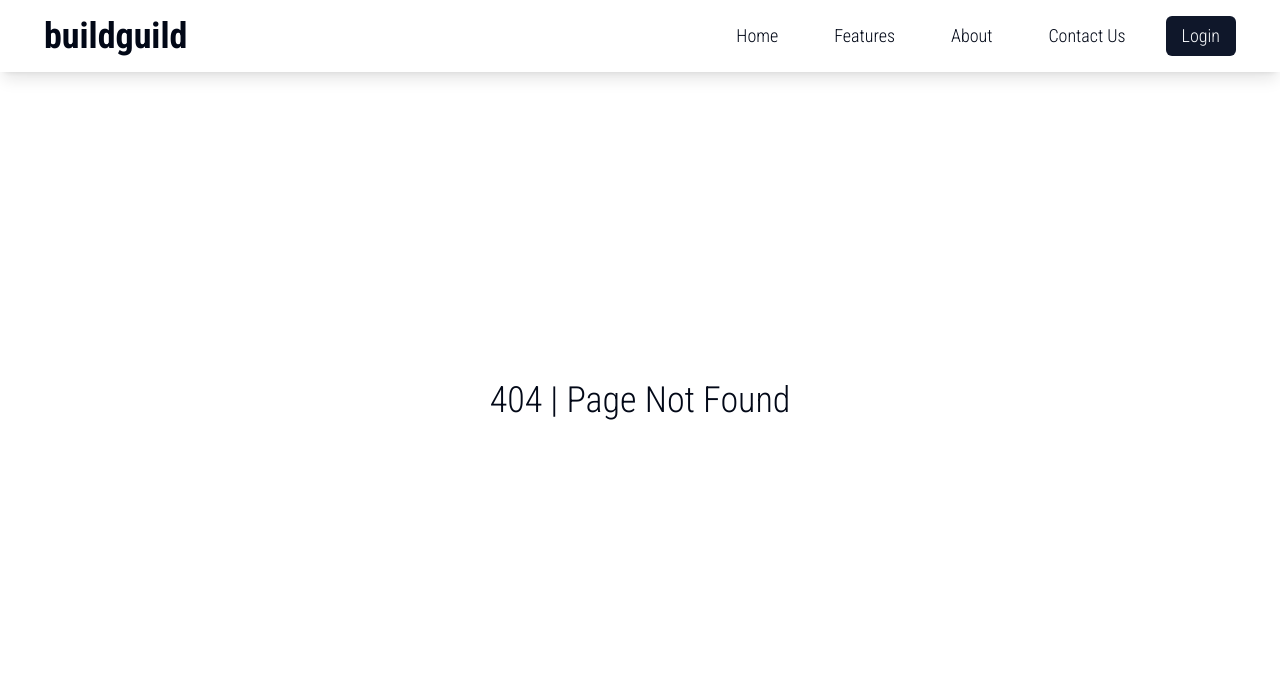
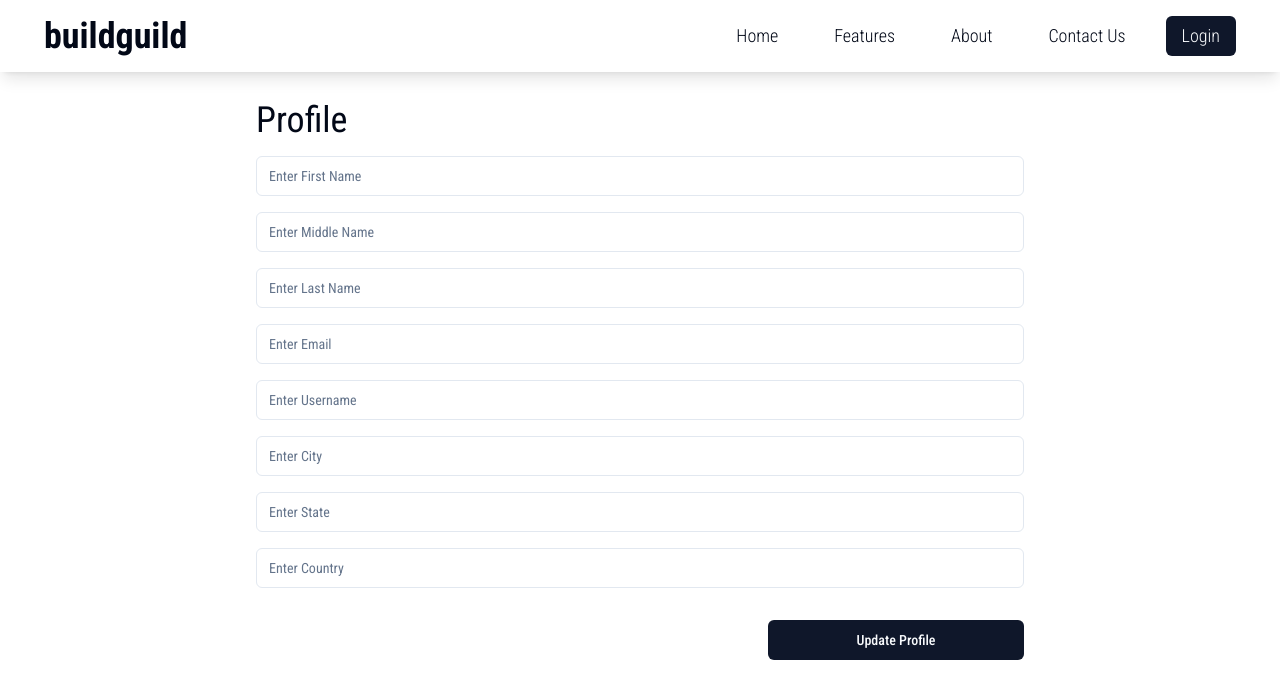
Before and after one commit to RiteshBorse/buildguild, a React (Vite) app in the folder frontend/: page /profile in a window 1280 px wide. Before the commit this address had no page. Shown: the top 698 px of the page. Built offline with nearby package versions, Linux system fonts and the light colour scheme.

Commit message:
Profile page frontend completed

```diff
--- a/frontend/src/App.jsx
+++ b/frontend/src/App.jsx
@@ -9,6 +9,7 @@ import ExploreInfo from "./pages/ExploreInfo";
 import axios from "axios";
 import { toast } from "sonner";
 import ForgotPassword from "./pages/ForgotPassword";
+import Profile from "./pages/Profile";
 axios.defaults.withCredentials = true;
 const App = () => {
   //Check Network Status
@@ -42,6 +43,7 @@ const App = () => {
         <Route path="/forgot-password" element={<ForgotPassword/>}/>
         <Route path="/explore" element={<Explore/>} />
         <Route path="/explore/explore-info" element={<ExploreInfo/>}/>
+        <Route path="/profile" element={<Profile/>}/>
         <Route path="*" element={<NotFound/>} />
       </Routes>
     </BrowserRouter>
--- /dev/null
+++ b/frontend/src/pages/Profile.jsx
@@ -0,0 +1,39 @@
+import { Button } from '@/components/ui/button'
+import { Input } from '@/components/ui/input'
+import { signUp } from '@/schema/signUpSchema'
+import React , {useState} from 'react'
+import { useForm } from 'react-hook-form'
+
+const Profile = () => {
+    const [data, setdata] = useState({})
+    const [errors, seterrors] = useState({})
+    const { register , handleSubmit  } = useForm();
+    const onSubmit = (data) => {
+        const result = signUp.safeParse(data);
+        if (!result.success) {
+          const fieldError = result.error.formErrors.fieldErrors;
+          seterrors(fieldError);
+          return;
+        }
+        setdata(data);
+        seterrors({});
+    }
+  return (
+    <div className='w-full h-screen pt-[100px] px-16 py-10 flex flex-col'>
+      <form action="" className='flex flex-col gap-4 w-2/3 self-center'>
+        <h1 className='text-4xl '>Profile</h1>
+        <Input placeholder="Enter First Name"/>
+        <Input placeholder="Enter Middle Name"/>
+        <Input placeholder="Enter Last Name"/>
+        <Input placeholder="Enter Email"/>
+        <Input placeholder="Enter Username"/>
+        <Input placeholder="Enter City"/>
+        <Input placeholder="Enter State"/>
+        <Input placeholder="Enter Country"/>
+        <Button className="mt-4 w-1/3 self-end">Update Profile</Button>
+      </form>
+    </div>
+  )
+}
+
+export default Profile
--- a/frontend/src/pages/Signup.jsx
+++ b/frontend/src/pages/Signup.jsx
@@ -26,7 +26,6 @@ import { useForm } from "react-hook-form";
 import axios from "axios";
 import { apiVerify } from "@/schema/apiSchema";
 import { Link, useNavigate } from "react-router-dom";
-
 
 const SignUpForm = () => {
   const navigate = useNavigate();
```
